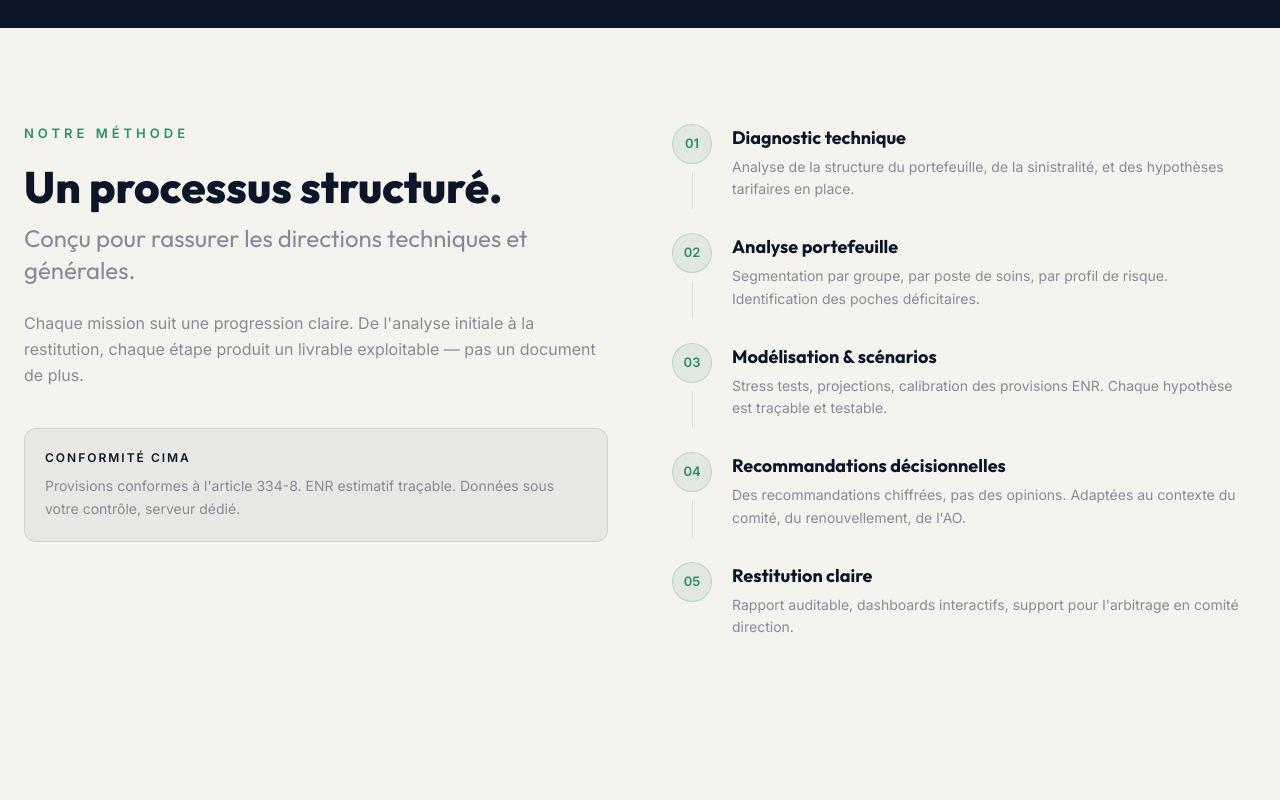
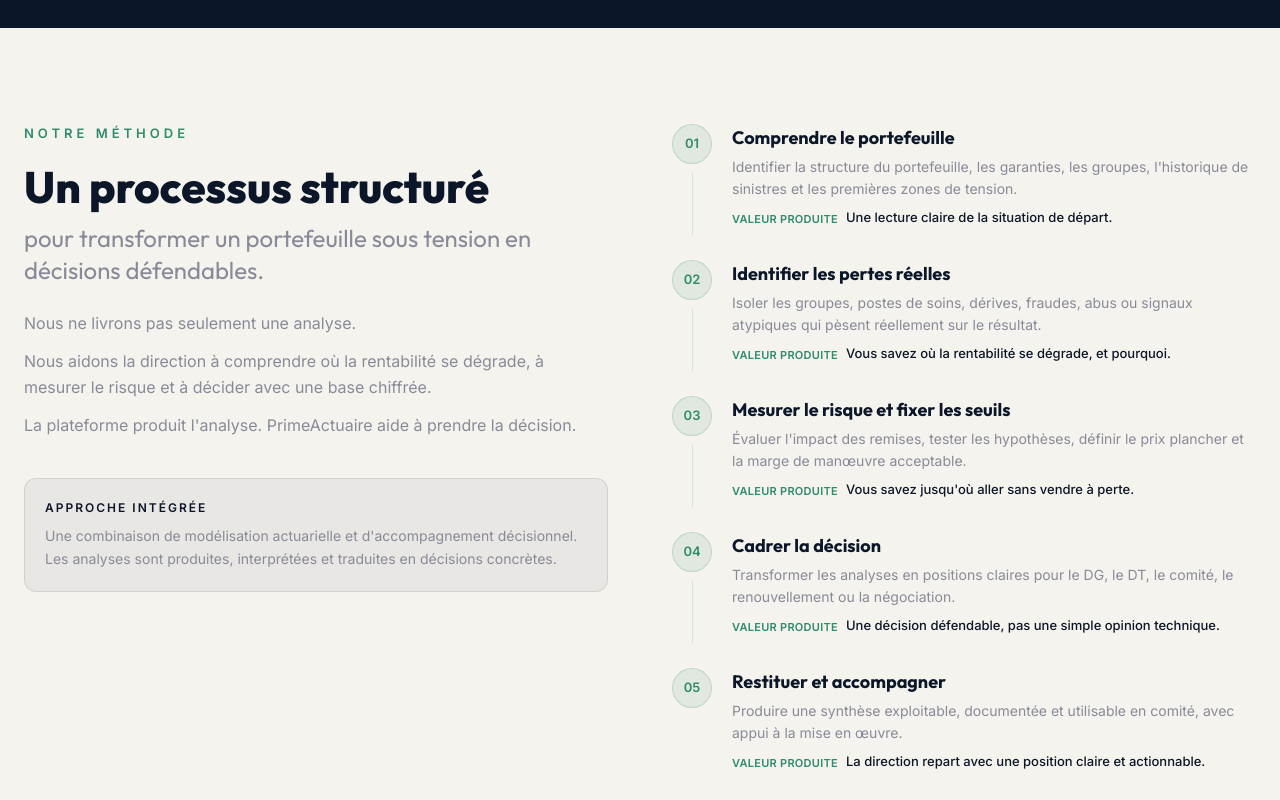
Before and after one commit to sidickgoldman/SiteWeb_PrimeActuaire, a Next.js app: page /methode in a window 1280 px wide. Shown: the part 1080-1880 px from the top of the page. Built offline with nearby package versions, Linux system fonts and the light colour scheme.

Commit message:
feat: methode - nouveaux textes etapes + Valeur produite + Approche integree

```diff
--- a/src/components/Methode.tsx
+++ b/src/components/Methode.tsx
@@ -27,18 +27,24 @@ export default function Methode() {
                 {t.methode.titleLine2}
               </span>
             </h2>
-            <p className="mt-6 text-[16px] text-text-muted leading-relaxed">
-              {t.methode.desc}
-            </p>
+            <div className="mt-6 space-y-3">
+              {(t.methode.desc as string[]).map((line, i) => (
+                <p key={i} className="text-[16px] text-text-muted leading-relaxed">
+                  {line}
+                </p>
+              ))}
+            </div>
 
-            {/* Conformité CIMA */}
+            {/* Approche intégrée */}
             <div className="mt-10 p-5 rounded-xl bg-navy/5 border border-navy/10">
               <p className="text-[12px] font-semibold text-navy uppercase tracking-[2px] mb-2">
                 {t.methode.compliance.label}
               </p>
-              <p className="text-[14px] text-text-muted leading-relaxed">
-                {t.methode.compliance.text}
-              </p>
+              {t.methode.compliance.text.split("\n").map((line: string, i: number) => (
+                <p key={i} className="text-[14px] text-text-muted leading-relaxed">
+                  {line}
+                </p>
+              ))}
             </div>
           </motion.div>
 
@@ -68,6 +74,16 @@ export default function Methode() {
                   <p className="mt-1 text-[14px] text-text-muted leading-relaxed">
                     {e.desc}
                   </p>
+                  {e.value && (
+                    <div className="mt-2 flex items-start gap-2">
+                      <span className="text-[11px] font-semibold text-teal uppercase tracking-wide shrink-0 mt-0.5">
+                        {t.methode.valueLabel}
+                      </span>
+                      <span className="text-[13px] text-navy font-medium leading-snug">
+                        {e.value}
+                      </span>
+                    </div>
+                  )}
                 </div>
               </motion.div>
             ))}
--- a/src/i18n/en.ts
+++ b/src/i18n/en.ts
@@ -192,35 +192,44 @@ export const en: Dictionary = {
   // Methode
   methode: {
     eyebrow: "Our Method",
-    titleLine1: "A structured process.",
-    titleLine2:
-      "Designed to reassure technical and general management.",
-    desc: "Each engagement follows a clear progression. From initial analysis to final presentation, every step produces an actionable deliverable — not just another document.",
+    titleLine1: "A structured process",
+    titleLine2: "to turn a portfolio under pressure into defensible decisions.",
+    desc: [
+      "We don't just deliver an analysis.",
+      "We help management understand where profitability is eroding, measure the risk, and decide on a quantified basis.",
+      "The platform produces the analysis. PrimeActuaire helps make the decision.",
+    ],
+    valueLabel: "Value delivered",
     steps: [
       {
-        title: "Technical diagnosis",
-        desc: "Analysis of portfolio structure, claims experience, and current pricing assumptions.",
+        title: "Understand the portfolio",
+        desc: "Identify the portfolio structure, benefits, groups, claims history and first areas of tension.",
+        value: "A clear picture of the starting position.",
       },
       {
-        title: "Portfolio analysis",
-        desc: "Segmentation by group, cost category, and risk profile. Identification of loss pockets.",
+        title: "Identify real losses",
+        desc: "Isolate groups, cost categories, drifts, fraud, abuse or atypical signals that genuinely weigh on results.",
+        value: "You know where profitability is eroding, and why.",
       },
       {
-        title: "Modeling & scenarios",
-        desc: "Stress tests, projections, IBNR provision calibration. Every assumption is traceable and testable.",
+        title: "Measure risk and set thresholds",
+        desc: "Assess the impact of discounts, stress-test assumptions, define the floor price and acceptable margin of maneuver.",
+        value: "You know how far you can go without selling at a loss.",
       },
       {
-        title: "Decision recommendations",
-        desc: "Quantified recommendations, not opinions. Tailored to the board, renewal, or tender context.",
+        title: "Frame the decision",
+        desc: "Turn analyses into clear positions for the CEO, CTO, board, renewal or negotiation context.",
+        value: "A defensible decision, not just a technical opinion.",
       },
       {
-        title: "Clear presentation",
-        desc: "Auditable report, interactive dashboards, support for board-level decision-making.",
+        title: "Present and support",
+        desc: "Produce a usable, documented synthesis for the board, with implementation support.",
+        value: "Management leaves with a clear, actionable position.",
       },
     ],
     compliance: {
-      label: "CIMA Compliance",
-      text: "Provisions compliant with CIMA Article 334-8. Traceable IBNR estimates. Data under your control, dedicated server.",
+      label: "Integrated approach",
+      text: "A combination of actuarial modeling and decision-making support.\nAnalyses are produced, interpreted and translated into concrete decisions.",
     },
   },
 
--- a/src/i18n/fr.ts
+++ b/src/i18n/fr.ts
@@ -190,35 +190,44 @@ export const fr = {
   // Methode
   methode: {
     eyebrow: "Notre méthode",
-    titleLine1: "Un processus structuré.",
-    titleLine2:
-      "Conçu pour rassurer les directions techniques et générales.",
-    desc: "Chaque mission suit une progression claire. De l'analyse initiale à la restitution, chaque étape produit un livrable exploitable — pas un document de plus.",
+    titleLine1: "Un processus structuré",
+    titleLine2: "pour transformer un portefeuille sous tension en décisions défendables.",
+    desc: [
+      "Nous ne livrons pas seulement une analyse.",
+      "Nous aidons la direction à comprendre où la rentabilité se dégrade, à mesurer le risque et à décider avec une base chiffrée.",
+      "La plateforme produit l'analyse. PrimeActuaire aide à prendre la décision.",
+    ],
+    valueLabel: "Valeur produite",
     steps: [
       {
-        title: "Diagnostic technique",
-        desc: "Analyse de la structure du portefeuille, de la sinistralité, et des hypothèses tarifaires en place.",
+        title: "Comprendre le portefeuille",
+        desc: "Identifier la structure du portefeuille, les garanties, les groupes, l'historique de sinistres et les premières zones de tension.",
+        value: "Une lecture claire de la situation de départ.",
       },
       {
-        title: "Analyse portefeuille",
-        desc: "Segmentation par groupe, par poste de soins, par profil de risque. Identification des poches déficitaires.",
+        title: "Identifier les pertes réelles",
+        desc: "Isoler les groupes, postes de soins, dérives, fraudes, abus ou signaux atypiques qui pèsent réellement sur le résultat.",
+        value: "Vous savez où la rentabilité se dégrade, et pourquoi.",
       },
       {
-        title: "Modélisation & scénarios",
-        desc: "Stress tests, projections, calibration des provisions ENR. Chaque hypothèse est traçable et testable.",
+        title: "Mesurer le risque et fixer les seuils",
+        desc: "Évaluer l'impact des remises, tester les hypothèses, définir le prix plancher et la marge de manœuvre acceptable.",
+        value: "Vous savez jusqu'où aller sans vendre à perte.",
       },
       {
-        title: "Recommandations décisionnelles",
-        desc: "Des recommandations chiffrées, pas des opinions. Adaptées au contexte du comité, du renouvellement, de l'AO.",
+        title: "Cadrer la décision",
+        desc: "Transformer les analyses en positions claires pour le DG, le DT, le comité, le renouvellement ou la négociation.",
+        value: "Une décision défendable, pas une simple opinion technique.",
       },
       {
-        title: "Restitution claire",
-        desc: "Rapport auditable, dashboards interactifs, support pour l'arbitrage en comité direction.",
+        title: "Restituer et accompagner",
+        desc: "Produire une synthèse exploitable, documentée et utilisable en comité, avec appui à la mise en œuvre.",
+        value: "La direction repart avec une position claire et actionnable.",
       },
     ],
     compliance: {
-      label: "Conformité CIMA",
-      text: "Provisions conformes à l'article 334-8. ENR estimatif traçable. Données sous votre contrôle, serveur dédié.",
+      label: "Approche intégrée",
+      text: "Une combinaison de modélisation actuarielle et d'accompagnement décisionnel.\nLes analyses sont produites, interprétées et traduites en décisions concrètes.",
     },
   },
 
```
